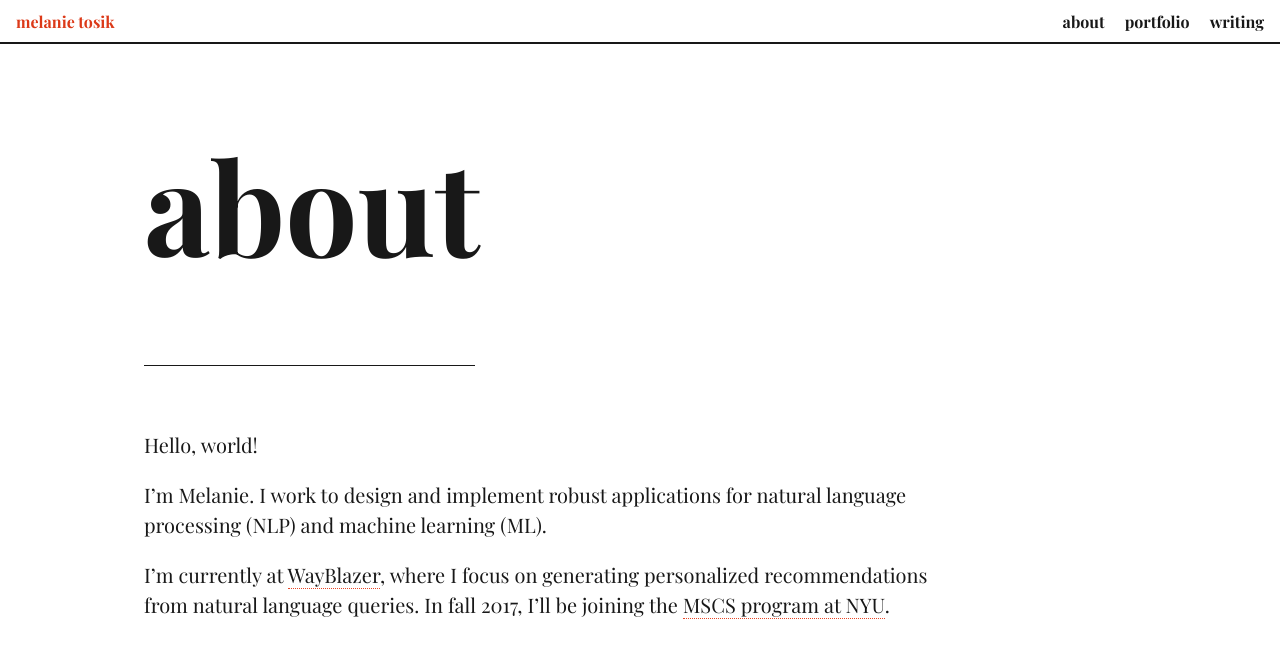
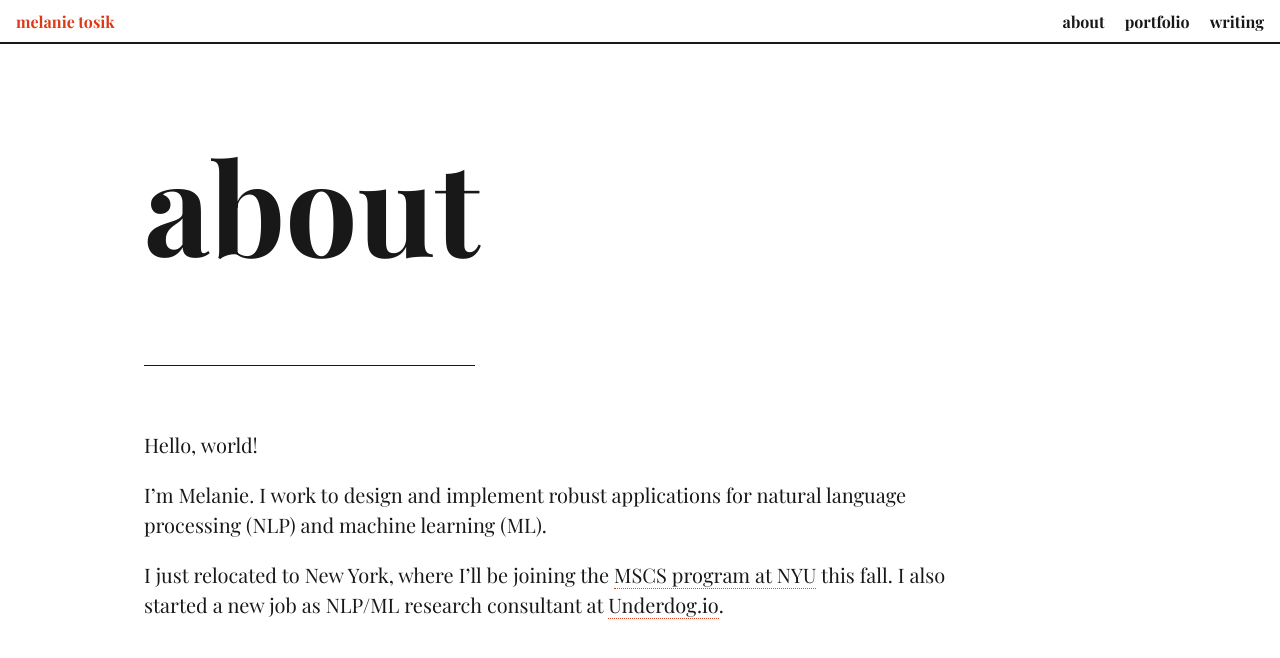
Before and after one commit to melanietosik/melanietosik.github.io, a Jekyll site: the page built from about.md, in a window 1280 px wide. Shown: the top 658 px of the page. Built offline with Jekyll 4.4.1, drawn with Linux system fonts in a browser that asks for light colours.

Commit message:
update about

```diff
--- a/about.md
+++ b/about.md
@@ -8,4 +8,4 @@ Hello, world!
 
 I'm Melanie. I work to design and implement robust applications for natural language processing (NLP) and machine learning (ML).
 
-I'm currently at [WayBlazer](https://www.wayblazer.ai/), where I focus on generating personalized recommendations from natural language queries. In fall 2017, I'll be joining the [MSCS program at NYU](https://www.cs.nyu.edu/home/master/prospective_mscs.html).
+I just relocated to New York, where I'll be joining the [MSCS program at NYU](https://www.cs.nyu.edu/home/master/prospective_mscs.html) this fall. I also started a new job as NLP/ML research consultant at [Underdog.io](https://underdog.io/).
```
Also changed, not shown: 3 other files.
